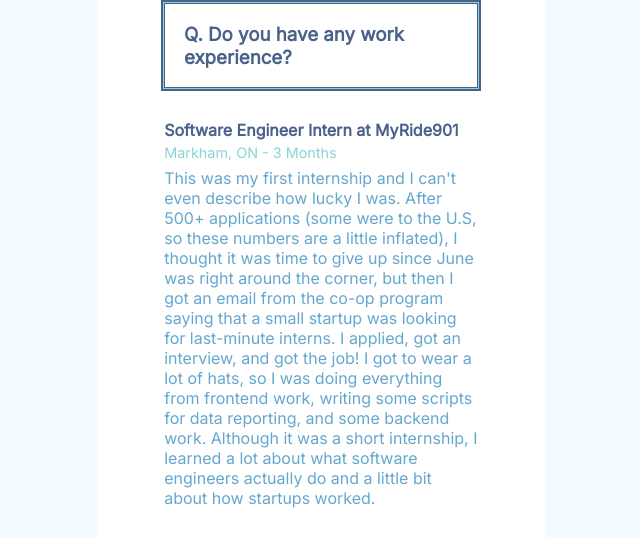
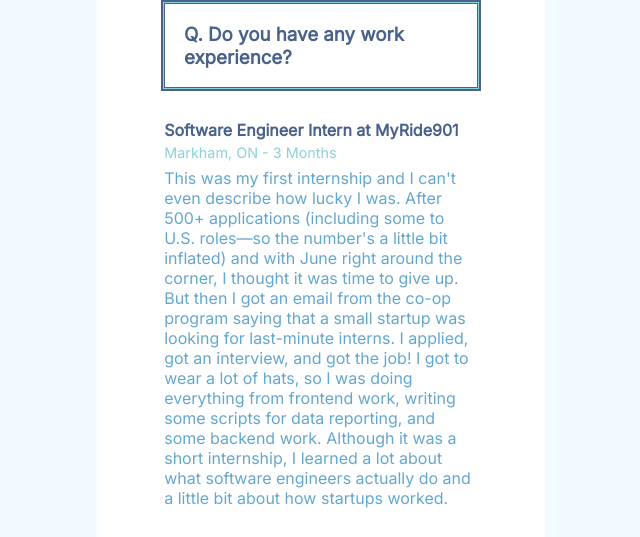
Before and after one commit to rickycse/rickycse.github.io, a plain HTML site: page index.html in a window 1280 px wide. Shown: the part 1666-2203 px from the top of the page, without its empty margins (319-959 px from the left). Drawn offline with Linux system fonts and the light colour scheme.

Commit message:
chore: grammar fix

```diff
--- a/index.html
+++ b/index.html
@@ -93,9 +93,9 @@
             <div class="sub-desc">Markham, ON - 3 Months</div>
             <div class="text">
               This was my first internship and I can't even describe how lucky I
-              was. After 500+ applications (some were to the U.S, so these
-              numbers are a little inflated), I thought it was time to give up
-              since June was right around the corner, but then I got an email
+              was. After 500+ applications (including some to U.S. roles—so the
+              number's a little bit inflated) and with June right around the
+              corner, I thought it was time to give up. But then I got an email
               from the co-op program saying that a small startup was looking for
               last-minute interns. I applied, got an interview, and got the job!
               I got to wear a lot of hats, so I was doing everything from
```
